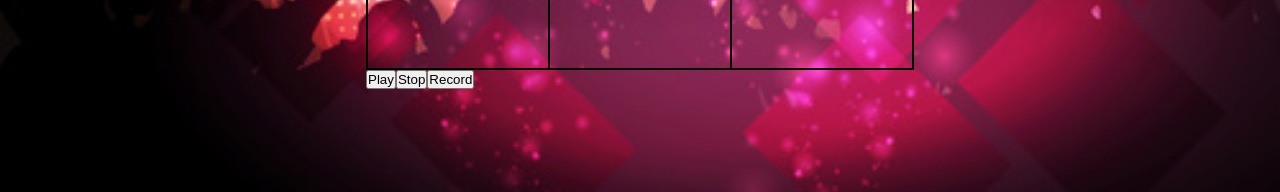
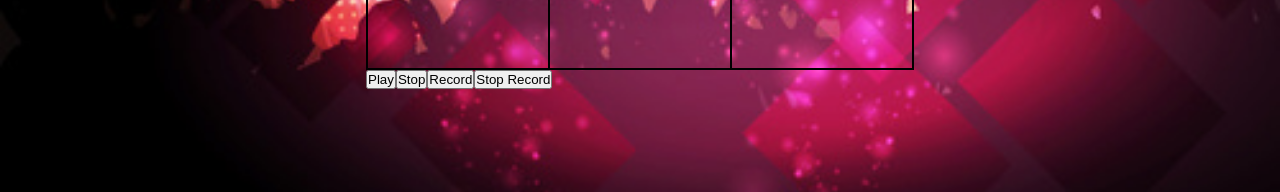
Before and after one commit to benhanover/9-pads-loop-machine, a React (Create React App) app in the folder client/: page / in a window 1280 px wide. Shown: the part 595-787 px from the top of the page. Built offline with nearby package versions, Linux system fonts and the light colour scheme; no server answers; the HTML template or start-up script is replaced by a standard one.

Commit message:
recording funcionality work

```diff
--- a/client/package.json
+++ b/client/package.json
@@ -10,6 +10,7 @@
     "react": "^17.0.2",
     "react-dom": "^17.0.2",
     "react-scripts": "4.0.3",
+    "recordrtc": "^5.6.2",
     "web-vitals": "^1.1.2"
   },
   "scripts": {
--- a/client/src/components/Pads/Pads.js
+++ b/client/src/components/Pads/Pads.js
@@ -1,6 +1,7 @@
 // import libraries
 import { useState, useEffect, useRef } from 'react';
 import { Howl, Howler } from 'howler';
+import RecordRTC, { invokeSaveAsDialog } from 'recordrtc';
 
 // components
 import Pad from '../Pad/Pad';
@@ -35,7 +36,11 @@ const Pads = () => {
   const [sounds, setSounds] = useState(initialSoundsValue);
   const [playSoundsInterval, setPlaySoundsInterval] = useState();
   const [shouldIntervalRun, setShouldIntervalRun] = useState(false);
+  const [showRecord, setShowRecord] = useState(false);
+  const [recordedBlobUrl, setRecordedBlobUrl] = useState(null);
+  const [recordedBlob, setRecordedBlob] = useState(null);
   const refHowls = useRef([]);
+  const refRecorder = useRef();
 
   const playHowls = () => {
     console.log('refHowls', refHowls.current);
@@ -47,6 +52,23 @@ const Pads = () => {
   const stopHowls = () => {
     refHowls.current.forEach((howlObj) => {
       howlObj.howl.stop();
+    });
+  };
+
+  const startRecord = async () => {
+    const stream = await navigator.mediaDevices.getUserMedia({ audio: true });
+    refRecorder.current = RecordRTC(stream, { type: 'audio' });
+    refRecorder.current.startRecording();
+  };
+
+  const stopRecord = () => {
+    refRecorder.current.stopRecording(() => {
+      let blob = refRecorder.current.getBlob();
+      let blobUrl = refRecorder.current.toURL();
+      refRecorder.current.reset();
+      setShowRecord(true);
+      setRecordedBlobUrl(blobUrl);
+      setRecordedBlob(blob);
     });
   };
 
@@ -69,7 +91,6 @@ const Pads = () => {
   };
 
   useEffect(() => {
-    console.log('inside useEffect');
     sounds.forEach((sound) => {
       // sound should play and not already in howls
       if (
@@ -97,7 +118,6 @@ const Pads = () => {
         }
       }
     });
-    console.log('howls', refHowls.current);
   }, [sounds]);
 
   useEffect(() => {
@@ -183,8 +203,26 @@ const Pads = () => {
       <div className='pads-buttons-div'>
         <button onClick={startInterval}>Play</button>
         <button onClick={stopInterval}>Stop</button>
-        <button>Record</button>
+        <button onClick={startRecord}>Record</button>
+        <button onClick={stopRecord}>Stop Record</button>
       </div>
+      {showRecord && (
+        <div>
+          <audio src={recordedBlobUrl} controls autoPlay />
+          <button
+            onClick={() => {
+              setShowRecord(false);
+              setRecordedBlob(false);
+              setRecordedBlobUrl(false);
+            }}
+          >
+            Close
+          </button>
+          <button onClick={() => invokeSaveAsDialog(recordedBlob)}>
+            Download
+          </button>
+        </div>
+      )}
     </div>
   );
 };
```
Also changed, not shown: 1 other file (tests, documents, lock files or other folders).
